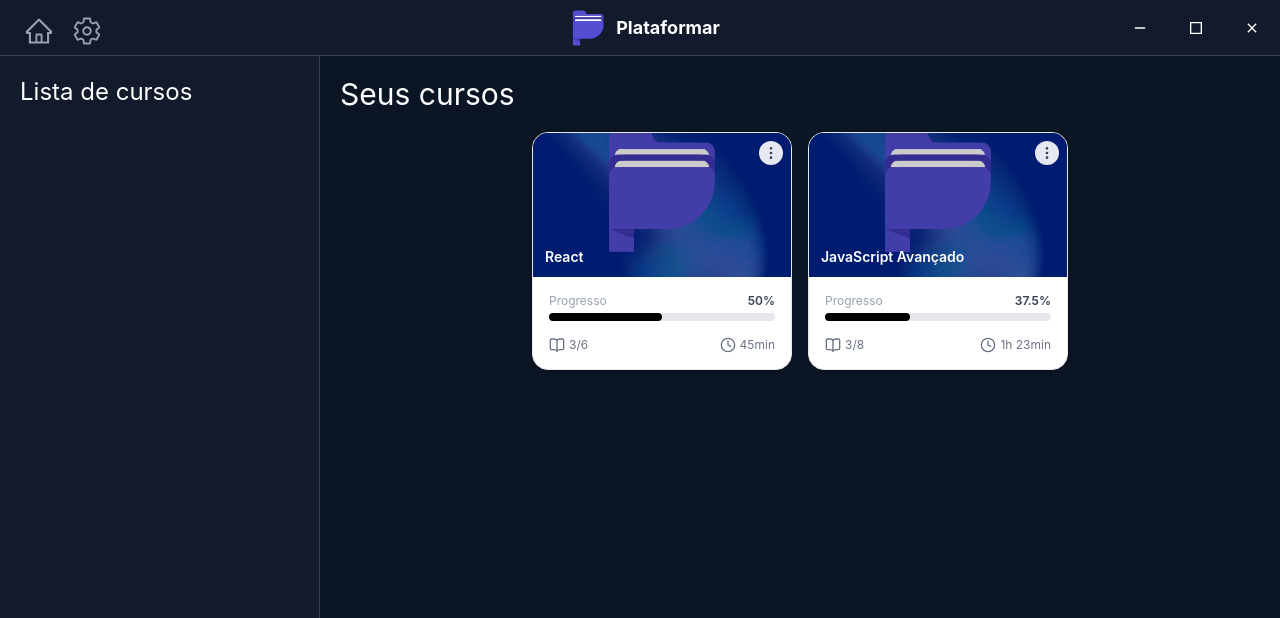
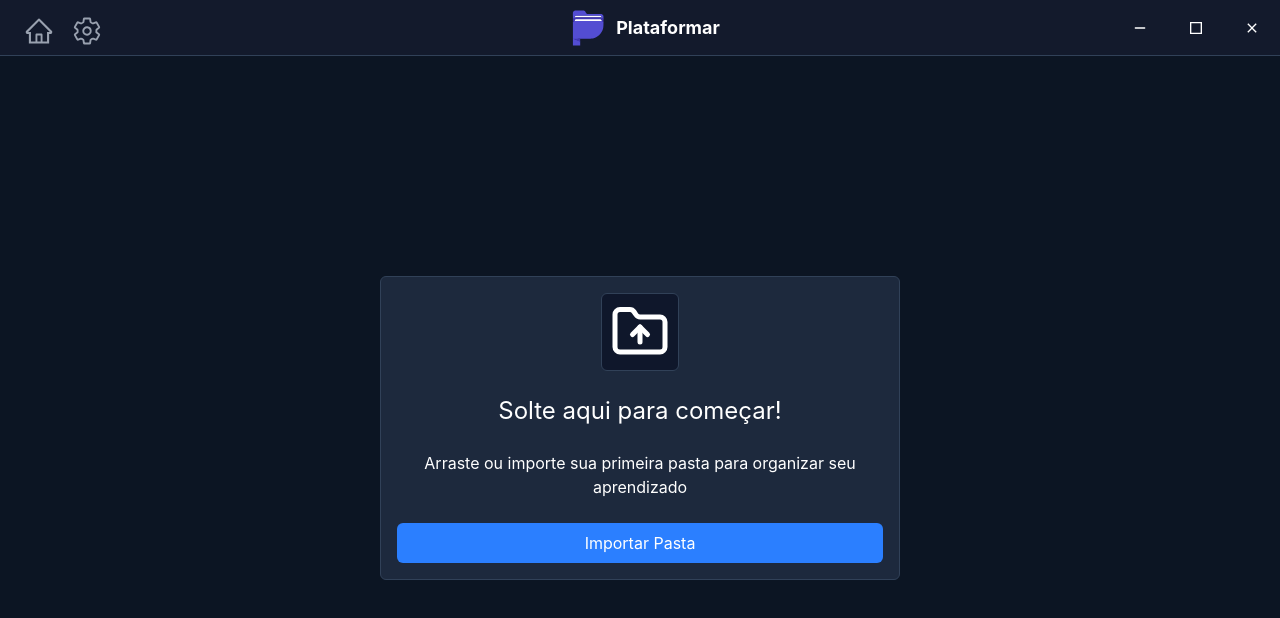
Before and after one commit to lucasvictorm/plataformar, a React (Vite) app: page /home in a window 1280 px wide. Shown: the top 618 px of the page. Built offline with nearby package versions, Linux system fonts and the light colour scheme.

Commit message:
Corrige layout e adiciona botões para teste

```diff
--- a/src/App.tsx
+++ b/src/App.tsx
@@ -6,15 +6,22 @@ import CardUpFolder from "./components/CardUpFolder";
 import HomeScreen from "./layout/HomeScreen";
 
 import { courses } from "./data/mockCourses";
+import { useState } from "react";
+import MainFullContent from "./layout/MainFullContent";
 
 function App() {
+  const [screen, setScreen] = useState<"start" | "home">("start");
+
   return (
     <ContainerScreen>
-      <Header />
-      <HomeScreen courses={courses} />
-      {/*<MainContent>
-        <CardUpFolder />
-      </MainContent>*/}
+      <Header setScreen={() => setScreen("start")} />
+      {screen === "start" && (
+        <MainFullContent>
+          <CardUpFolder setScreen={() => setScreen("home")} />
+        </MainFullContent>
+      )}
+
+      {screen === "home" && <HomeScreen courses={courses} />}
     </ContainerScreen>
   );
 }
--- a/src/components/CardUpFolder/index.tsx
+++ b/src/components/CardUpFolder/index.tsx
@@ -2,7 +2,11 @@ import Button from "../Button";
 import CardBackground from "../CardBackground";
 import { LuFolderUp } from "react-icons/lu";
 
-function CardUpFolder() {
+type Props = {
+  setScreen: () => void;
+};
+
+function CardUpFolder({ setScreen }: Props) {
   return (
     <CardBackground className="w-130 p-4 rounded-md ">
       <div className="flex flex-col text-white items-center gap-6">
@@ -13,12 +17,7 @@ function CardUpFolder() {
         <p className="text-center">
           Arraste ou importe sua primeira pasta para organizar seu aprendizado
         </p>
-        <Button
-          title="Importar Pasta"
-          onClick={() => {
-            console.log("Importar Pasta");
-          }}
-        />
+        <Button title="Importar Pasta" onClick={setScreen} />
       </div>
     </CardBackground>
   );
--- a/src/components/CourseCard/index.tsx
+++ b/src/components/CourseCard/index.tsx
@@ -1,4 +1,3 @@
-import React from "react";
 import { MoreVertical, BookOpen, Clock } from "lucide-react";
 import Default from "../../assets/default_course.png";
 import ProgressBar from "../ProgressBar";
@@ -34,7 +33,7 @@ const CourseCard = ({
   let formatedDuration = formatDuration(duration);
 
   return (
-    <div className="w-[260px] bg-white rounded-2xl border border-gray-200 shadow-sm overflow-hidden">
+    <div className="w-65 bg-white rounded-2xl border border-gray-200 shadow-sm overflow-hidden">
       {/* Imagem */}
       <div className="relative h-36 bg-black">
         <img
--- a/src/components/Header/index.tsx
+++ b/src/components/Header/index.tsx
@@ -6,14 +6,15 @@ import MainButton from "../MainButton";
 import { AiFillHome, AiOutlineHome } from "react-icons/ai";
 import PlataformarLogo from "../../assets/plataformar.svg";
 
-function Header() {
+type Props = {
+  setScreen: () => void;
+};
+
+function Header({ setScreen }: Props) {
   return (
     <div className="bg-background-main border-b border-b-slate-700 flex justify-between relative h-14">
       <div className="text-gray-400 flex gap-6 items-center pl-6">
-        <MainButton
-          onClick={() => console.log("Home")}
-          fillIcon={<AiFillHome />}
-        >
+        <MainButton onClick={setScreen} fillIcon={<AiFillHome />}>
           <AiOutlineHome />
         </MainButton>
         <MainButton
--- a/src/components/MainContent/index.tsx
+++ b/src/components/MainContent/index.tsx
@@ -1,5 +1,4 @@
 import type { ReactNode } from "react";
-import CardUpFolder from "../CardUpFolder";
 
 type Props = {
   children: ReactNode;
--- a/src/layout/CardsGrid/index.tsx
+++ b/src/layout/CardsGrid/index.tsx
@@ -6,7 +6,7 @@ type Props = {
 
 function CardsGrid({ children }: Props) {
   return (
-    <div className="w-full grid grid-cols-[repeat(auto-fit,260px)] gap-4 justify-center">
+    <div className="w-full grid grid-cols-[repeat(auto-fit,260px)] gap-4 p-5 ">
       {children}
     </div>
   );
--- /dev/null
+++ b/src/layout/MainFullContent/index.tsx
@@ -0,0 +1,15 @@
+import type { ReactNode } from "react";
+
+type Props = {
+  children: ReactNode;
+};
+
+function MainFullContent({ children }: Props) {
+  return (
+    <div className="flex-1 bg-background-secondary flex">
+      <div className="w-full flex justify-center items-center">{children}</div>
+    </div>
+  );
+}
+
+export default MainFullContent;
```
